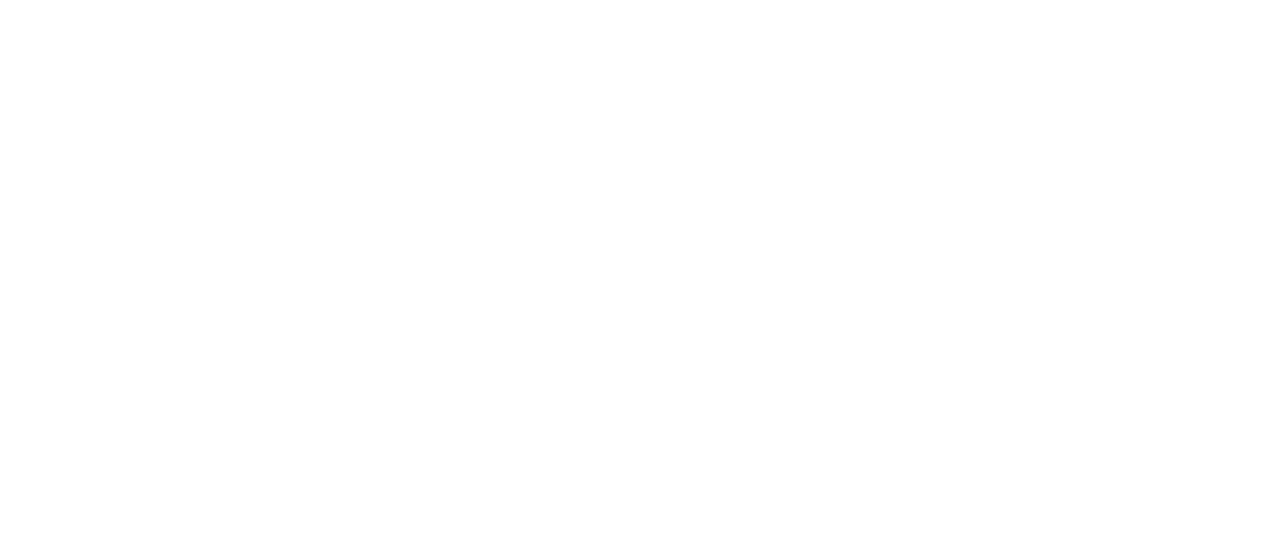
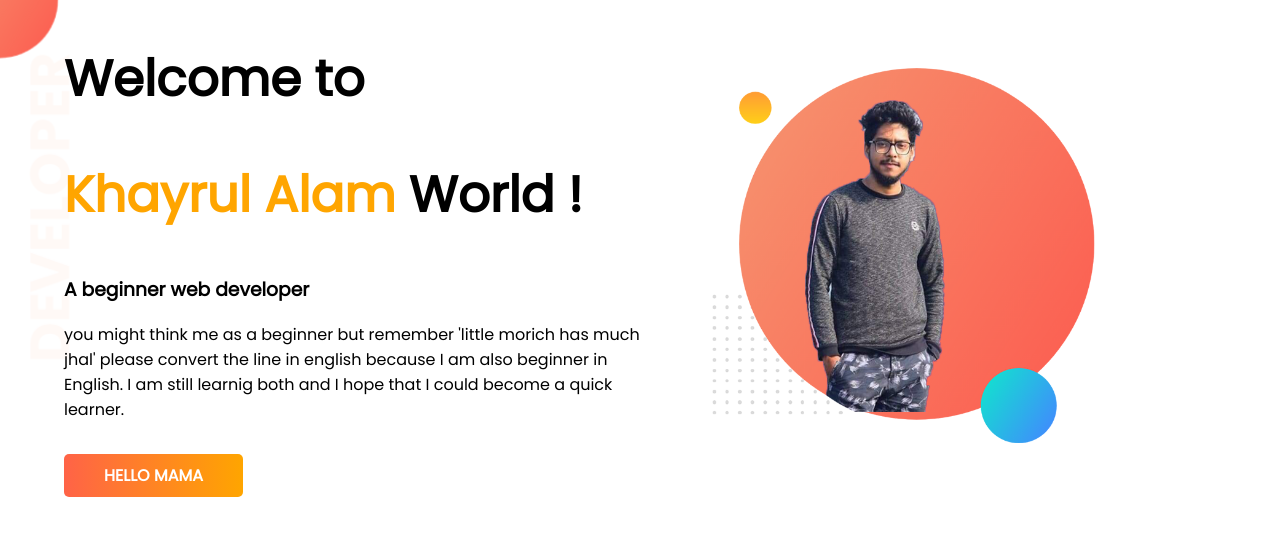
Before and after one commit to Rockrayhan/developer-portfolio, a plain HTML site: page index.html in a window 1280 px wide. Drawn offline with Linux system fonts and the light colour scheme.

Commit message:
first part done

```diff
--- a/index.html
+++ b/index.html
@@ -1,5 +1,6 @@
 <!DOCTYPE html>
 <html lang="en">
+
 <head>
     <meta charset="UTF-8">
     <meta http-equiv="X-UA-Compatible" content="IE=edge">
@@ -7,9 +8,34 @@
     <title> k.a. portfolio </title>
     <link rel="shortcut icon" href="images/monster.jpg" type="image/jpg">
     <link rel="stylesheet" href="style.css">
+    <link rel="preconnect" href="https://fonts.googleapis.com">
+    <link rel="preconnect" href="https://fonts.gstatic.com" crossorigin>
+    <link href="https://fonts.googleapis.com/css2?family=Poppins&display=swap" rel="stylesheet">
+</head>
 
-</head>
 <body>
 
+    <section class="top-banner">
+        <div class="half-width">
+            <h1> Welcome to </h1>
+
+            <h1> <span style="color: orange;"> Khayrul Alam </span> World ! </h1>
+            <h3> A beginner web developer </h3>
+            <p> you might think me as a beginner but remember 'little morich has much jhal' please convert the line in
+                english because I am also beginner in English. I am still learnig both and I hope that I could become a
+                quick learner. </p>
+                <br>
+                <a class="link-button" target="_blank" href=" https://www.linkedin.com/in/khayrul-alam-8a69981a2 "> HELLO MAMA  </a>
+        </div>
+
+
+        <div class="half-width"> <img src="images/rayhanwbg.png" alt=" This was my beautiful pic. but where is it now !!! "> </div>
+    </section>
+
+
+
+
+
 </body>
+
 </html>
--- a/style.css
+++ b/style.css
@@ -0,0 +1,37 @@
+body   {
+    font-family: 'Poppins', sans-serif;
+    margin: 0;
+}
+
+h1 {
+     font-size: 50px;
+}
+section {
+    display: flex;
+}
+
+.half-width {
+    width: 50%;
+    padding-left: 5%;
+
+ }
+
+ .half-width img {
+     width: 80%;
+ }
+
+ .link-button{
+     text-decoration: none;
+     background-image: linear-gradient(to right ,tomato, orange );
+     padding: 10px 40px;
+     border-radius: 5px;
+     font-weight: 700 ;
+     color: white;
+
+ }
+ .top-banner {
+     background-image: url(images/top-banner.png);
+
+    background-repeat: no-repeat;
+
+ }
```
Also changed, not shown: images/dream-bg.png (added), images/exp-bg.png (added), images/jhankar.png (added), images/jhankar2.png (added), images/my-bg.png (added), images/my-bg2.png (added), images/rayhanwbg.png (added), images/top-banner.png (added), 7 other files.
